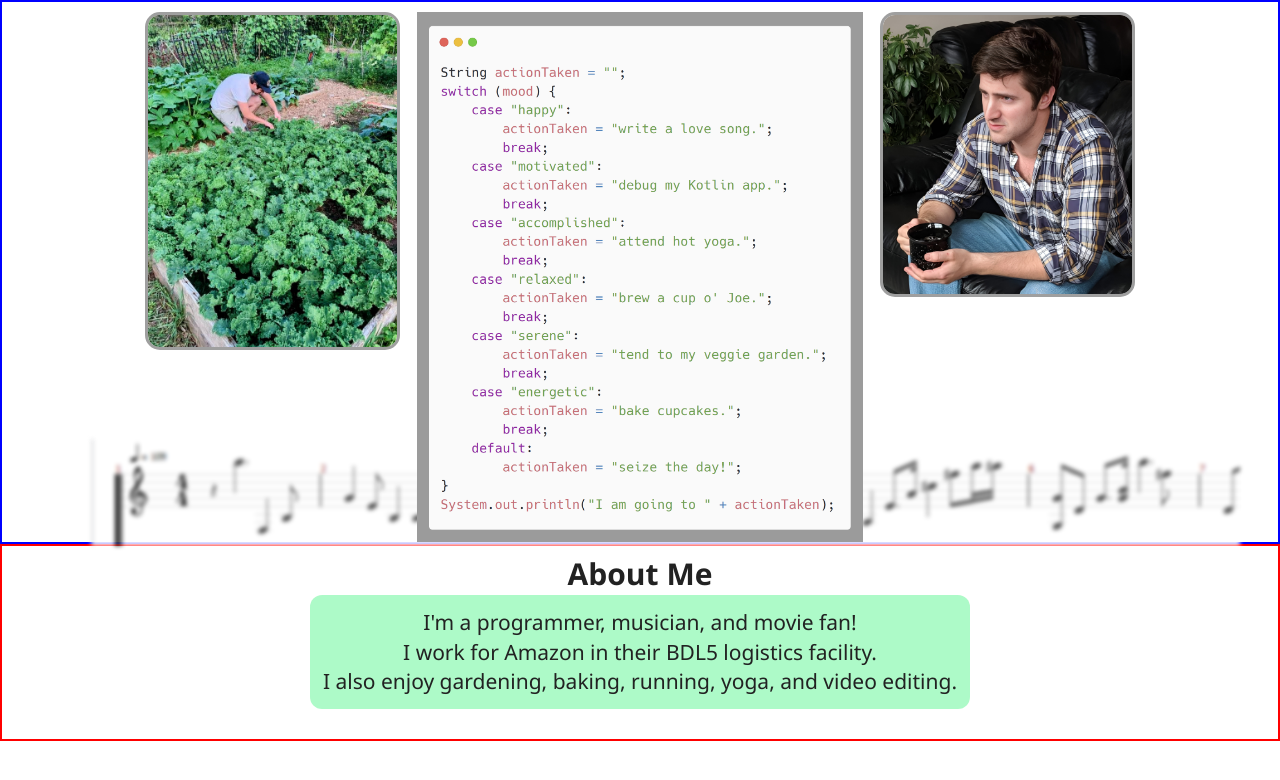
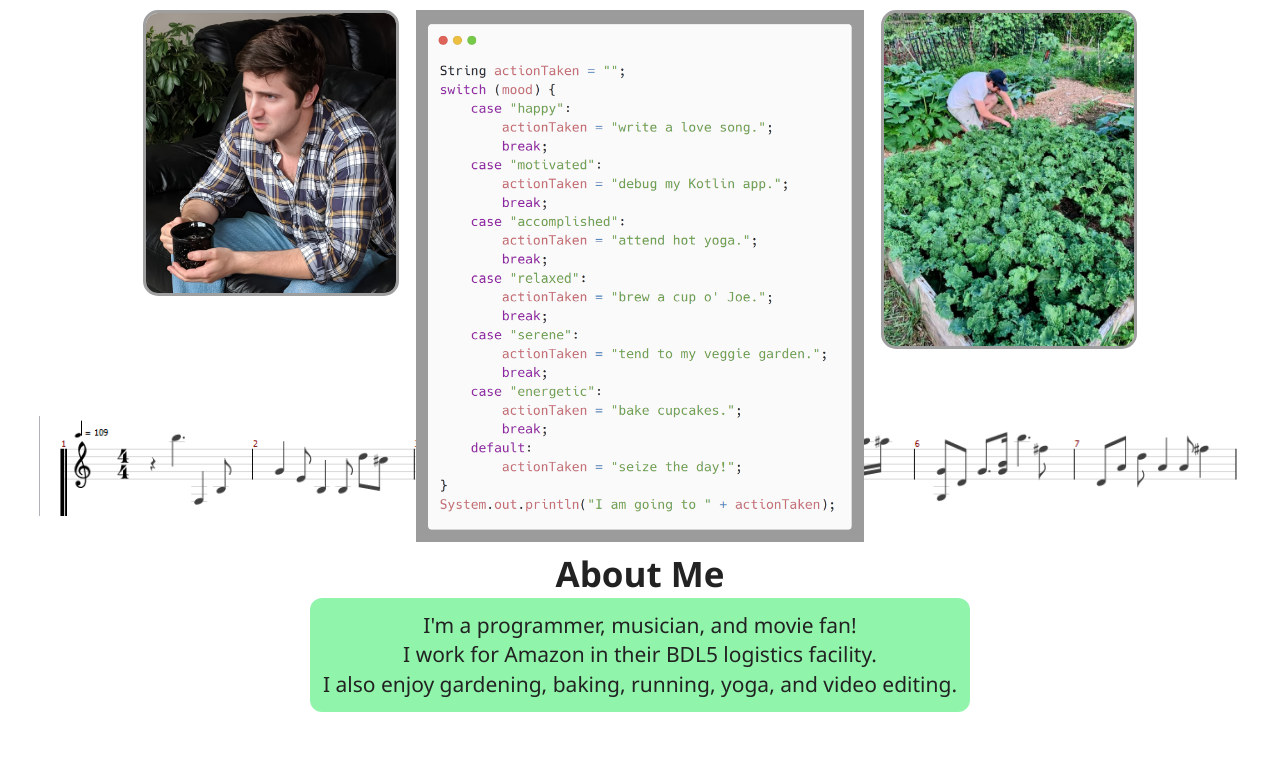
Before and after one commit to Paul-Franklin-student-programs/Three-Word-Movie-Reviews, a website built with webpack: page about.html in a window 1280 px wide. Built offline with nearby package versions, Linux system fonts and the light colour scheme.

Commit message:
excellent improvements to about page, moving on now

```diff
--- a/about.html
+++ b/about.html
@@ -8,16 +8,15 @@
 </head>
 <body class="about-page">
 
+<div class="about-page-background"></div>
+
 <div class="main-photo-container">
+  <img src="img/portfolio-pic.jpg" alt="Description of Image" class="about-image">
+  <img src="img/carbon3.png" alt="" class="carbon-image">
   <img src="img/kale-image.jpg" alt="" class="kale-image">
-  <img src="img/carbon3.png" alt="" class="carbon-image">
-  <img src="img/portfolio-pic.jpg" alt="Description of Image" class="about-image">
 </div>
 
 <div class="about-page-text">
-  <div class="guitar-tab-image">
-    <img src="img/tab-image-top.png" alt="">
-  </div>
   <div class="photo-headline">
     <p>About Me</p>
   </div>
--- a/css/style.css
+++ b/css/style.css
@@ -246,27 +246,35 @@ td {
 }
 
 .about-page-text {
+  /*border: 2px solid red;*/
   position: relative;
-  border: 2px solid red;
   display: flex; /* Enables flexbox */
   flex-direction: column; /* Stacks children vertically */
   align-items: center; /* Centers children horizontally */
   padding-bottom: 30px;
   padding-top: 7px;
-}
+  position: relative
+  }
+
+
 
 .photo-headline {
   font-weight: bold;
-  font-size: 30px;
+  font-size: 35px;
   display: block;
   text-align: center;
+  position: relative;
+  z-index: 3;
   font-family: "Segoe UI", Arial, sans-serif;
 }
 
 .photo-text {
+  position: relative;
+  z-index: 2;
   font-size: 21px;
+  font-width: 500;
   display: block;
-  background-color: rgba(0, 240, 85, 0.32);/* Dark semi-transparent background */
+  background-color: rgba(144, 245, 171, 1);/* Dark semi-transparent background */
   border-radius: 12px; /* Optional: rounded edges */
   text-align: center; /* Optional: centers the text */
   font-family: "Segoe UI", Arial, sans-serif;
@@ -280,7 +288,7 @@ td {
   width: 100%;
   gap: 17px; /* Adjusts the space between the two images */
   padding-top: 10px;
-  border: 2px solid blue;
+  /*border: 2px solid blue;*/
 }
 
 /* Styling for both images */
@@ -312,13 +320,17 @@ td {
   border: 3px solid #9f9f9f;
 }
 
-.guitar-tab-image {
-  position: absolute;
-  filter: blur(2px); /* Adjust blur intensity */
-  opacity: 0.9;
-  z-index: 0;
-  width: 90%;
-  overflow: hidden;
-  left: 7%;
-  bottom: 100%;
+
+.about-page-background {
+    position: absolute;  /* Keeps it in place */
+    top: 52%;
+    left: 0;
+    width: 100vw; /* Stretches full width */
+    height: 100px; /* Set your desired height */
+    background-image: url("../img/tab-image-top.png");
+    background-position: center;
+    background-repeat: no-repeat;
+    background-size: contain; /* Keeps original aspect ratio */
+    z-index: -1; /* Ensures it stays behind other content */
+    max-width: 100vw;
 }
```
Also changed, not shown: index.html (+1 -1 lines).
